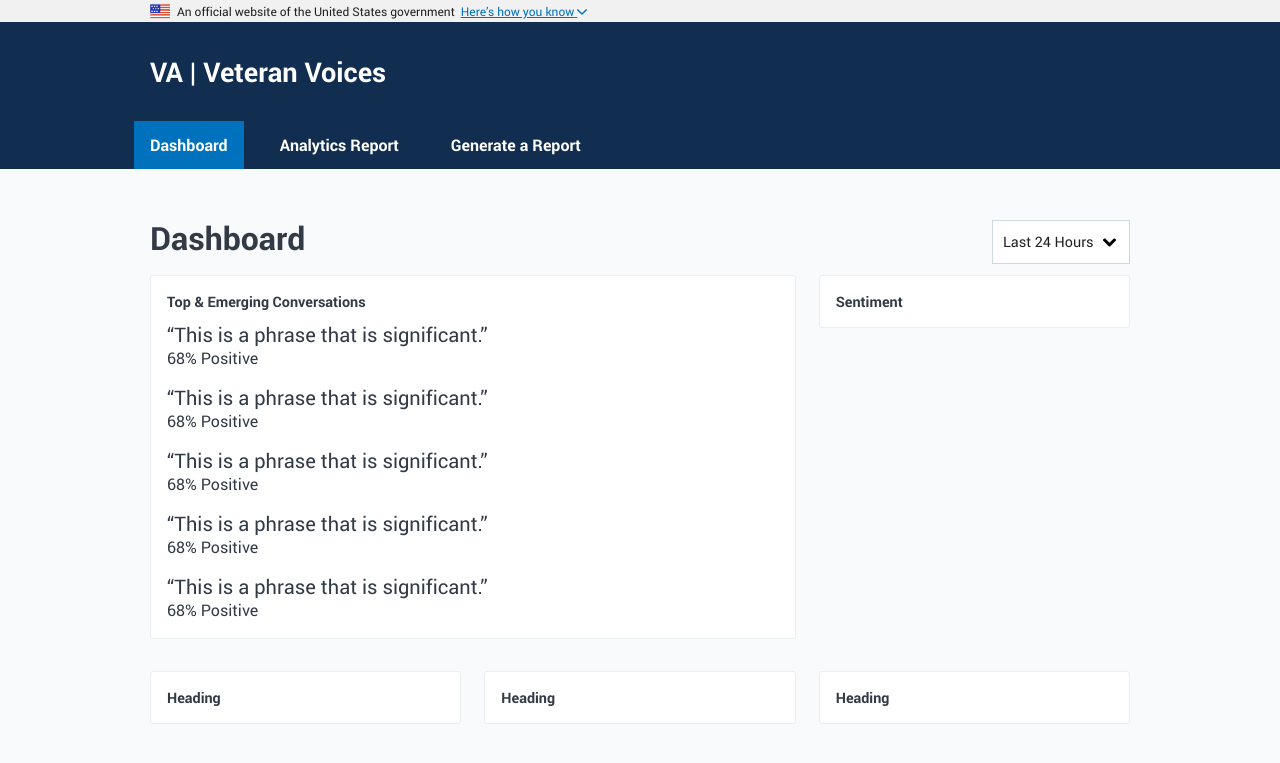
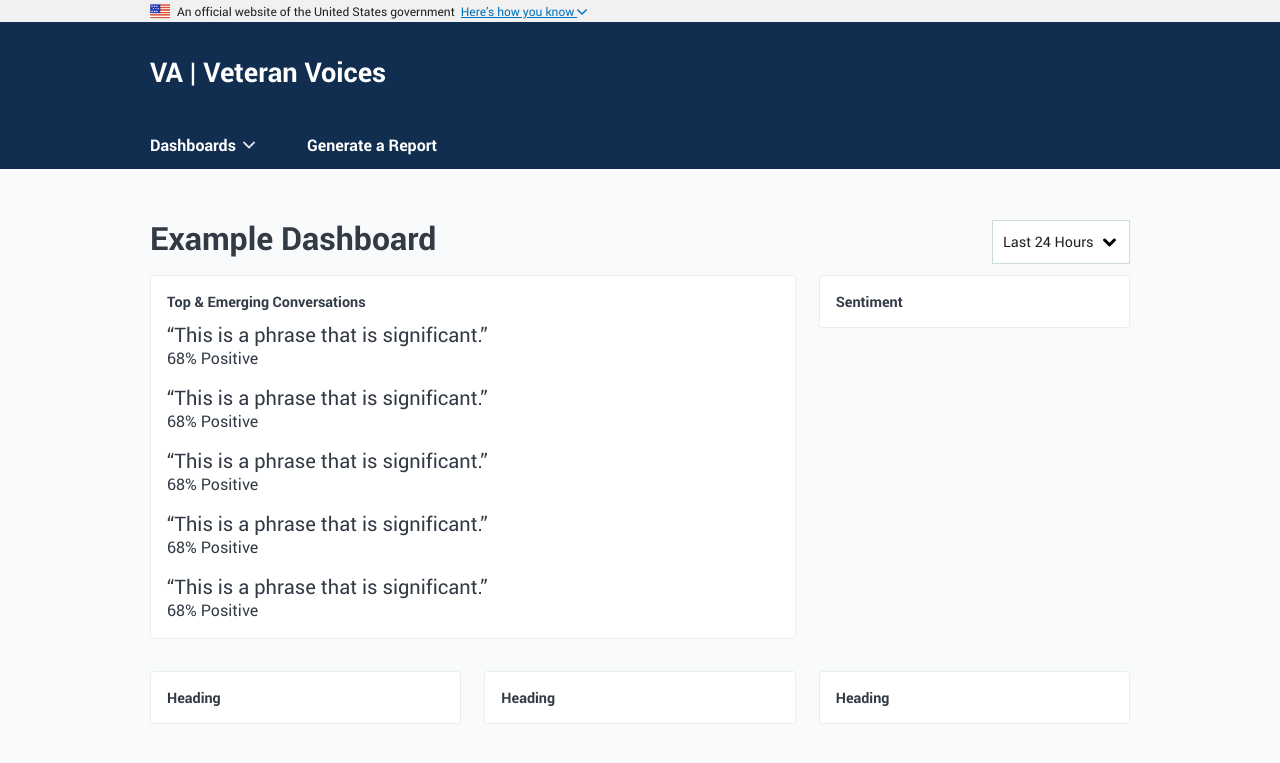
Before and after one commit to XDgov/veteran-voices-concept, a Jekyll site: the page built from pages/dashboard.md, in a window 1280 px wide. Shown: the top 763 px of the page. Built offline with Jekyll 4.4.1, drawn with Linux system fonts in a browser that asks for light colours.

Commit message:
Add Dashboards Dropdown
Adds a Dashboard Dropdown for managing Dashboards.

* Add Dashboard Dropdown
* Add scripts for toggling dropdowns

```diff
--- a/_includes/navbar.html
+++ b/_includes/navbar.html
@@ -13,10 +13,20 @@
     </div>
     <div class="usa-navbar-inner">
       <nav class="usa-navigation">
-        <ul class="usa-unstyled-list">
-          {% include nav/nav-list-item.html name="Dashboard" file_path="dashboard.md" url="dashboard" %}
-          <li>
-            <a href="#">Analytics Report</a>
+        <ul class="usa-unstyled-list top-level-list">
+          <li class="dashboards parent-li">
+            <a href="{{ site.baseurl }}/dashboards" class="dropdown-parent">
+              Dashboards
+            </a>
+
+            <ul class="usa-unstyled-list dropdown">
+              <li>
+                <a href="#">Create a Dashboard</a>
+              </li>
+              <li>
+                <a href="{{ site.baseurl }}/dashboard">Example Dashboard</a>
+              </li>
+            </ul>
           </li>
           <li>
             <a href="#">Generate a Report</a>
--- a/assets/js/application.js
+++ b/assets/js/application.js
@@ -6,3 +6,4 @@
  -{% include_relative uswds.min.js %}
 
  // Add your JS scripts here
+ {% include_relative navbar.js %}
--- a/assets/sass/includes/_navbar.scss
+++ b/assets/sass/includes/_navbar.scss
@@ -44,7 +44,26 @@
 .usa-navigation {
   margin-top: 2em;
 
+
+  .top-level-list {
+    margin-left: -1em;
+
+    > li {
+      display: inline-block;
+      margin-right: 1em;
+      position: relative;
+
+      &:first-child {
         a {
+          background-image: url("../img/angle-arrow-down-hover.png");
+          background-position: right 1.6rem center;
+          background-size: 1.2rem auto;
+          background-repeat: no-repeat;
+          padding-right: 2.2em;
+        }
+      }
+
+      > a {
         display: inline-block;
         font-weight: bold;
         padding: 0.75em 1em;
@@ -60,11 +79,50 @@
       }
 
       li {
-    display: inline-block;
-    padding-right: 1em;
+        margin: 0.5em 0;
+
+        &:first-child {
+          border-bottom: 1px solid lighten($va-dark-gray, 60);
+          padding-bottom: 0.75em;
         }
 
-  ul {
-    margin-left: -1em;
+        a {
+          font-weight: normal;
         }
       }
+    }
+  }
+
+  .dropdown {
+    background-color: $color-white;
+    border: 1px solid lighten($va-dark-gray, 60);
+    color: $va-dark-gray;
+    left: 0;
+    opacity: 0;
+    padding: 0.5em;
+    position: absolute;
+    top: 3em;
+    width: 220px;
+    visibility: hidden;
+    z-index: 100;
+
+    &.active {
+      opacity: 1;
+      visibility: visible;
+    }
+
+    a {
+      color: $va-blue;
+      display: inline-block;
+      width: 100%;
+
+      &:hover {
+        text-decoration: underline;
+      }
+    }
+
+    li {
+      font-size: 0.9em;
+    }
+  }
+}
--- a/pages/dashboard.md
+++ b/pages/dashboard.md
@@ -1,11 +1,11 @@
 ---
 permalink: /dashboard/
 layout: page
-title: Dashboard
+title: Example Dashboard
 ---
 
 <div class="dashboard-header">
-  <h1>Dashboard</h1>
+  <h1>Example Dashboard</h1>
   <div class="dashboard-filters">
     <select>
       <option>Last 24 Hours</option>
```
Also changed, not shown: assets/js/navbar.js (added, +18 -0 lines). Lines whose indentation alone changed are shown as unchanged.
